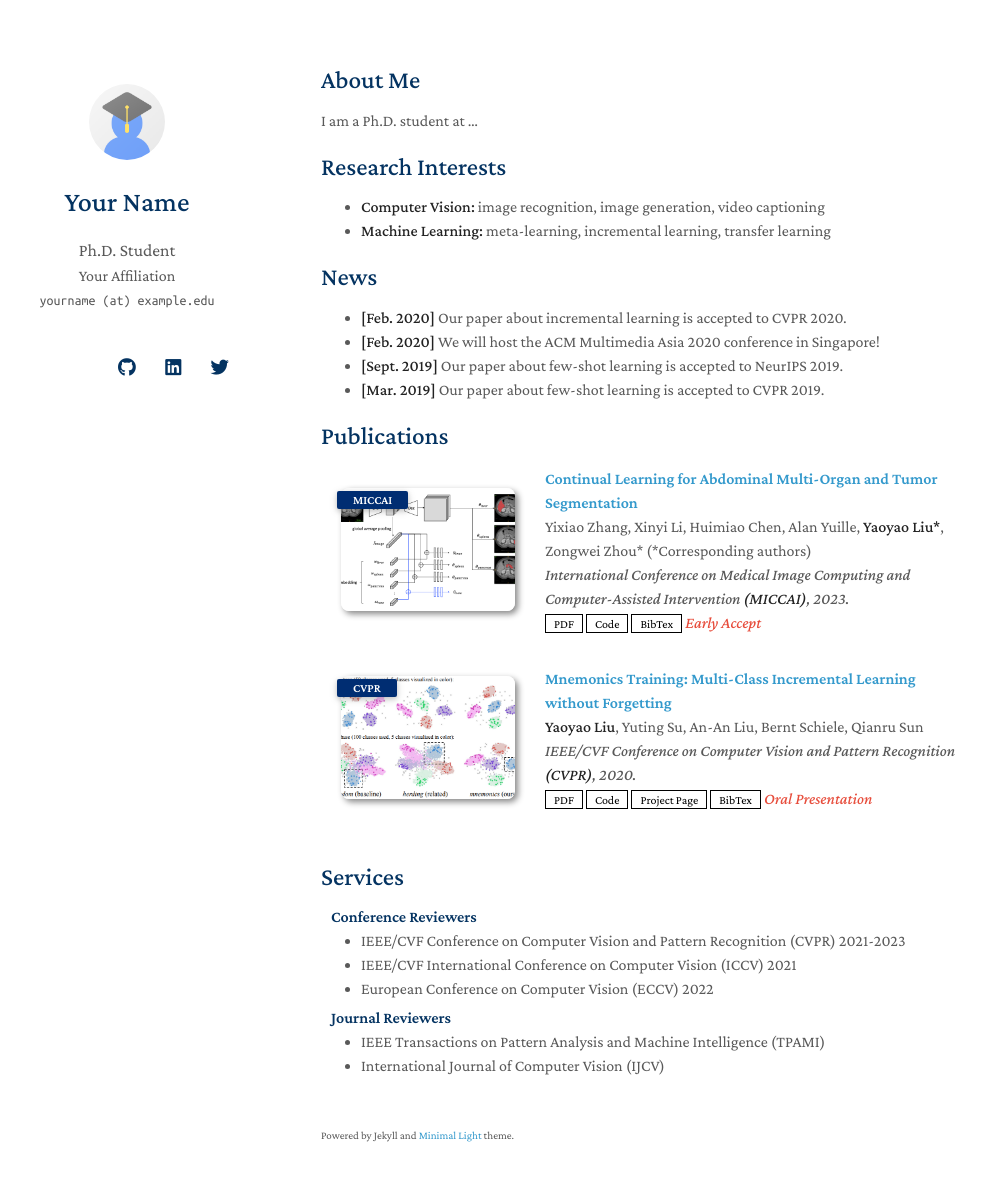
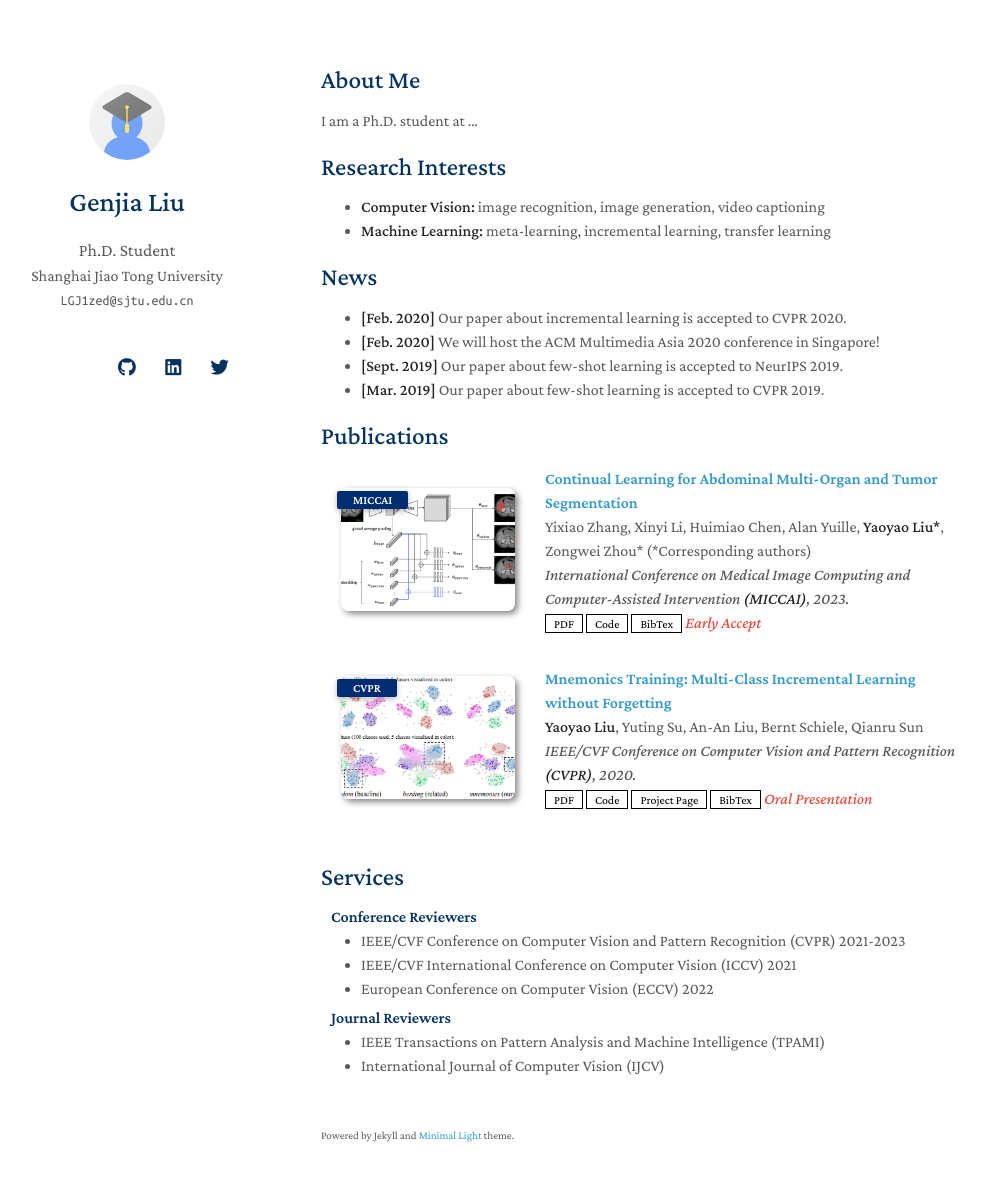
Before and after one commit to gjliu9/gjliu9.github.io, a Jekyll site: the page built from index.md, in a window 1280 px wide and 1216 px high. Shown: the top 1181 px of the window, without its empty margins (149-1135 px from the left). Built offline with Jekyll 4.4.1, drawn with Linux system fonts in a browser that asks for light colours; nearby versions of some CDN libraries; a style sheet for code colours, icons or effects is not loaded; our own code applies the rules of GitHub Pages for plain Markdown files.

Commit message:
Update _config.yml

```diff
--- a/_config.yml
+++ b/_config.yml
@@ -1,8 +1,8 @@
 # Basic Information
-title: Your Name
+title: Genjia Liu
 position: Ph.D. Student
-affiliation: Your Affiliation
-email: yourname (at) example.edu
+affiliation: Shanghai Jiao Tong University
+email: LGJ1zed@sjtu.edu.cn
 
 # Search Engine Optimization (SEO)
 # The following information is used to improve the website traffic from search engines, e.g., Google.
```
